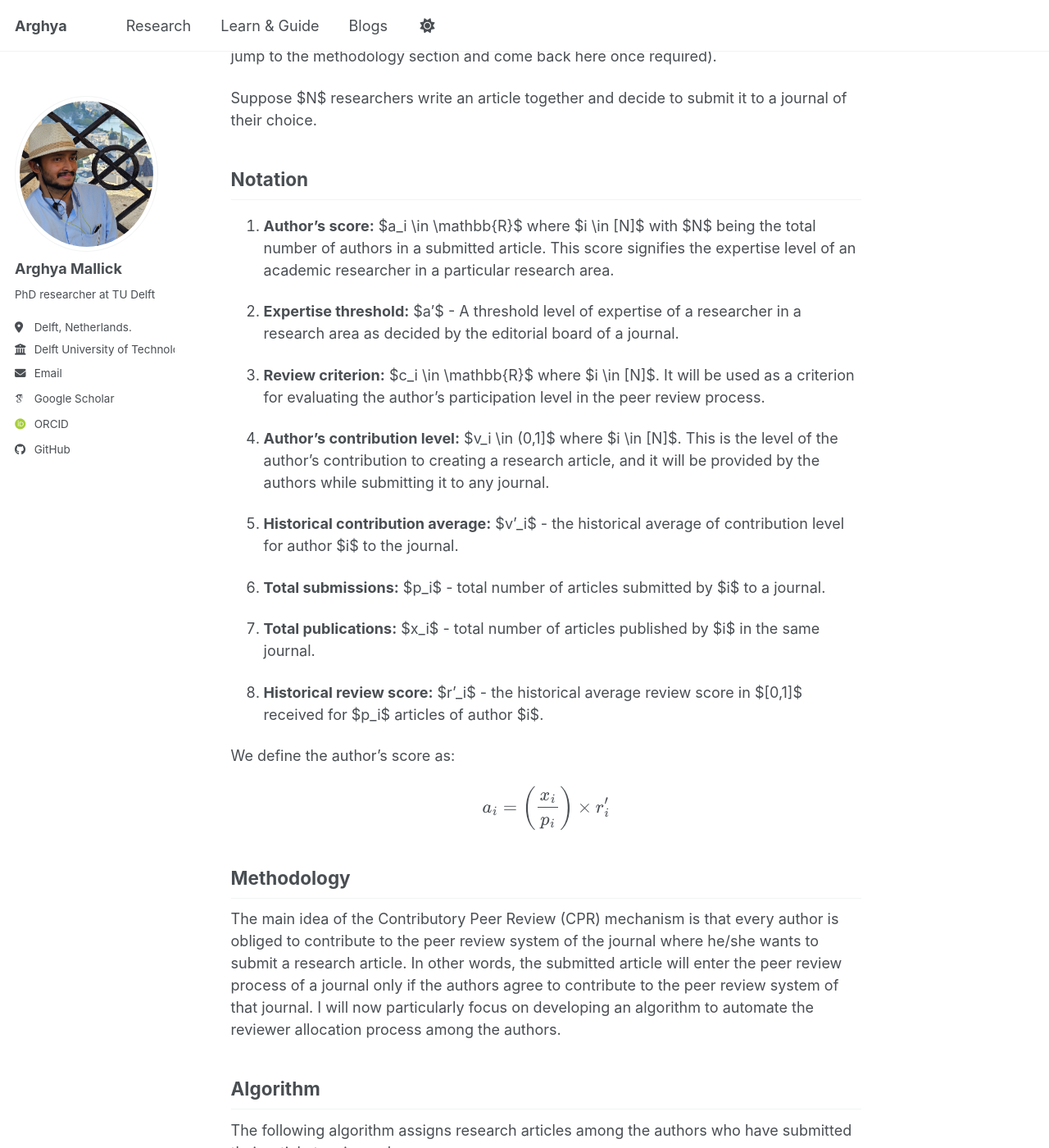
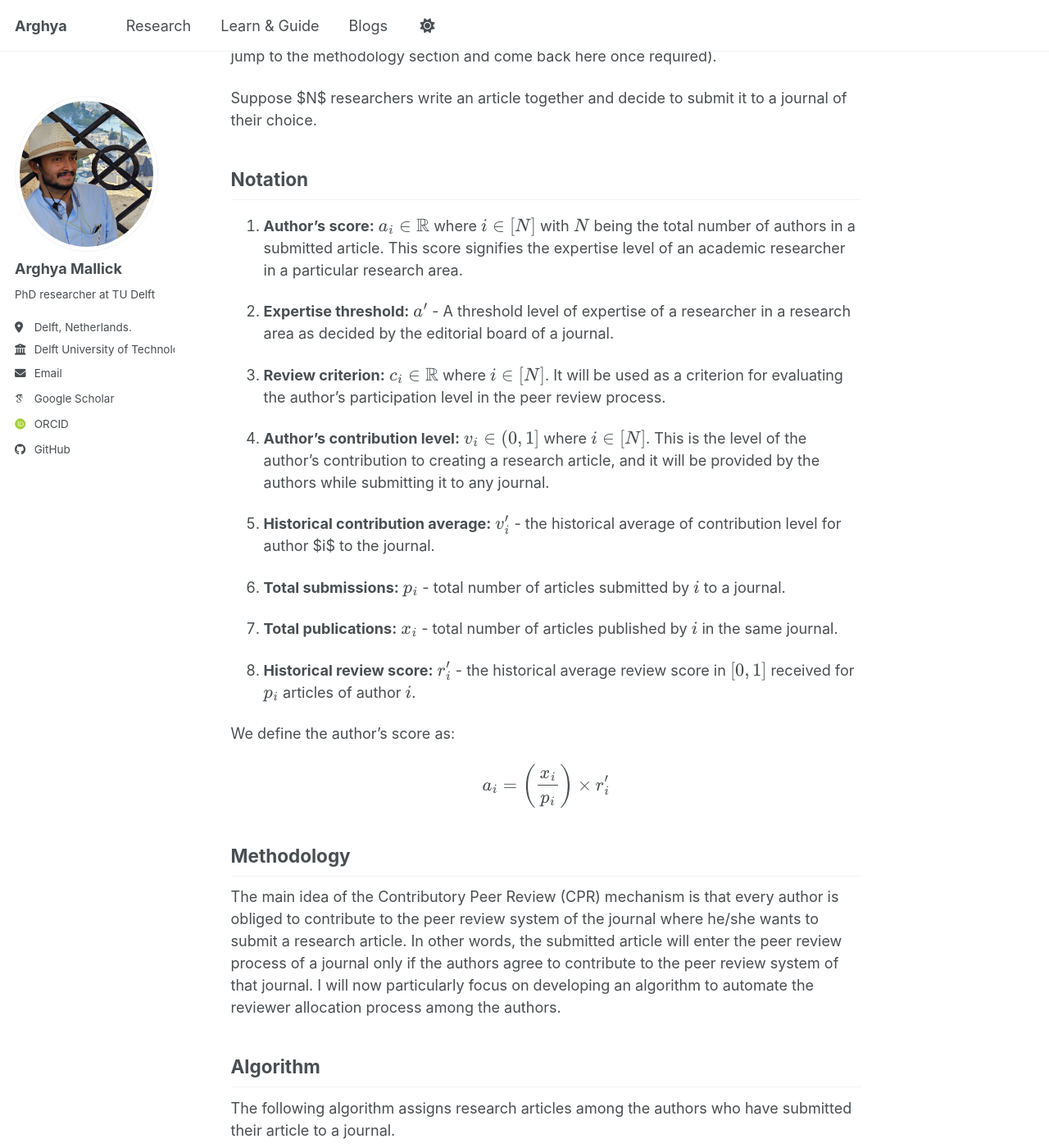
Before and after one commit to amallick-tudelft/amallick-tudelft.github.io, a Jekyll site: the page built from _posts/2025-02-08-contributory-peer-review.md, in a window 1280 px wide and 1400 px high, scrolled down 327 px. Shown: the whole window at 82% size. Built offline with Jekyll 4.4.1, drawn with Linux system fonts in a browser that asks for light colours; some web fonts are replaced; a script bundle is joined from its source files by our own code; library files that are not in the unit come from our copies; some of the changed text lies outside the part shown.

````diff
--- a/_posts/2025-02-08-contributory-peer-review.md
+++ b/_posts/2025-02-08-contributory-peer-review.md
@@ -17,21 +17,21 @@ Suppose $N$ researchers write an article together and decide to submit it to a j
 
 ## Notation
 
-1. **Author's score:** $a_i \in \mathbb{R}$ where $i \in [N]$ with $N$ being the total number of authors in a submitted article. This score signifies the expertise level of an academic researcher in a particular research area.
+1. **Author's score:** $$a_i \in \mathbb{R}$$ where $$i \in [N]$$ with $$N$$ being the total number of authors in a submitted article. This score signifies the expertise level of an academic researcher in a particular research area.
 
-2. **Expertise threshold:** $a'$ - A threshold level of expertise of a researcher in a research area as decided by the editorial board of a journal.
+2. **Expertise threshold:** $$a'$$ - A threshold level of expertise of a researcher in a research area as decided by the editorial board of a journal.
 
-3. **Review criterion:** $c_i \in \mathbb{R}$ where $i \in [N]$. It will be used as a criterion for evaluating the author's participation level in the peer review process.
+3. **Review criterion:** $$c_i \in \mathbb{R}$$ where $$i \in [N]$$. It will be used as a criterion for evaluating the author's participation level in the peer review process.
 
-4. **Author's contribution level:** $v_i \in (0,1]$ where $i \in [N]$. This is the level of the author's contribution to creating a research article, and it will be provided by the authors while submitting it to any journal.
+4. **Author's contribution level:** $$v_i \in (0,1]$$ where $$i \in [N]$$. This is the level of the author's contribution to creating a research article, and it will be provided by the authors while submitting it to any journal.
 
-5. **Historical contribution average:** $v'_i$ - the historical average of contribution level for author $i$ to the journal.
+5. **Historical contribution average:** $$v'_i$$ - the historical average of contribution level for author $i$ to the journal.
 
-6. **Total submissions:** $p_i$ - total number of articles submitted by $i$ to a journal.
+6. **Total submissions:** $$p_i$$ - total number of articles submitted by $$i$$ to a journal.
 
-7. **Total publications:** $x_i$ - total number of articles published by $i$ in the same journal.
+7. **Total publications:** $$x_i$$ - total number of articles published by $$i$$ in the same journal.
 
-8. **Historical review score:** $r'_i$ - the historical average review score in $[0,1]$ received for $p_i$ articles of author $i$.
+8. **Historical review score:** $$r'_i$$ - the historical average review score in $$[0,1]$$ received for $$p_i$$ articles of author $$i$$.
 
 We define the author's score as:
 
@@ -45,26 +45,26 @@ The main idea of the Contributory Peer Review (CPR) mechanism is that every auth
 
 The following algorithm assigns research articles among the authors who have submitted their article to a journal.
 
-**Input:** $\{v_i, v'_i, a_i, c_i, r'_i\}, \forall i \in [N]$
+**Input:** $$\{v_i, v'_i, a_i, c_i, r'_i\}, \forall i \in [N]$$
 ```
 1:  for i in [N]:
-2:      if a_i > a':
-3:          c_i = c_i + v_i + v'_i × (x_i / p_i)
-4:          if c_i ≥ 1:
+2:      if $$a_i > a'$$:
+3:          $$c_i = c_i + v_i + v'_i × (x_i / p_i)$$
+4:          if $$c_i ≥ 1$$:
 5:              Send one article from similar research area to author i for reviewing
-6:              Set c_i = 0
+6:              Set $$c_i = 0$$
 7:          end if
 8:      end if
 9:  end for
 ```
 
-**Update:** Update and store $\{v'_i, p_i, a_i, c_i, r'_i\}$.
+**Update:** Update and store $$\{v'_i, p_i, a_i, c_i, r'_i\}$$.
 
 ### Rationale
 
-The rationale of **line 2** in the algorithm is obvious: a novice researcher should not review a paper. The idea behind the update of $c_i$ in **line 3** of the algorithm can be understood in two steps:
+The rationale of **line 2** in the algorithm is obvious: a novice researcher should not review a paper. The idea behind the update of $$c_i$$ in **line 3** of the algorithm can be understood in two steps:
 
-1. **First part:** The level of contribution for author $i$ of the submitted article should be proportionally reflected in his/her level of contribution in the peer review system.
+1. **First part:** The level of contribution for author $$i$$ of the submitted article should be proportionally reflected in his/her level of contribution in the peer review system.
 
 2. **Second part:** The more an author's articles get published in a journal, the more he/she should review other articles.
 
````
